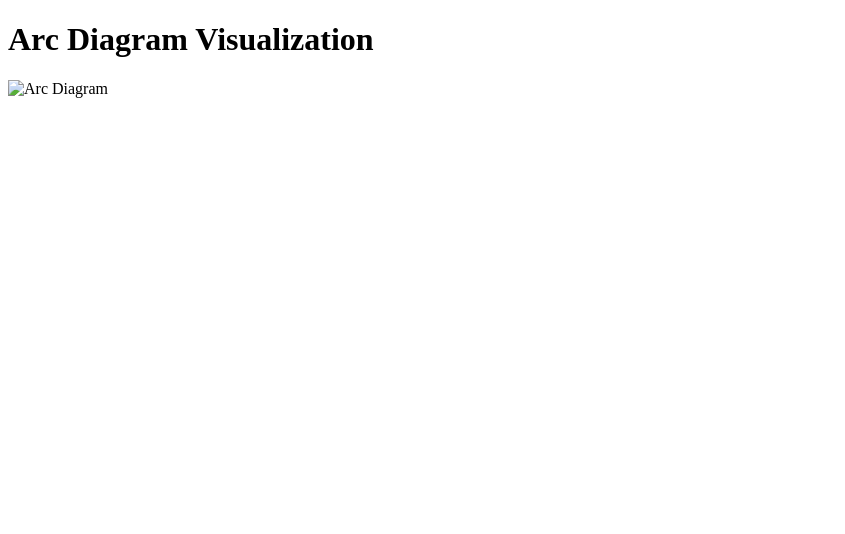
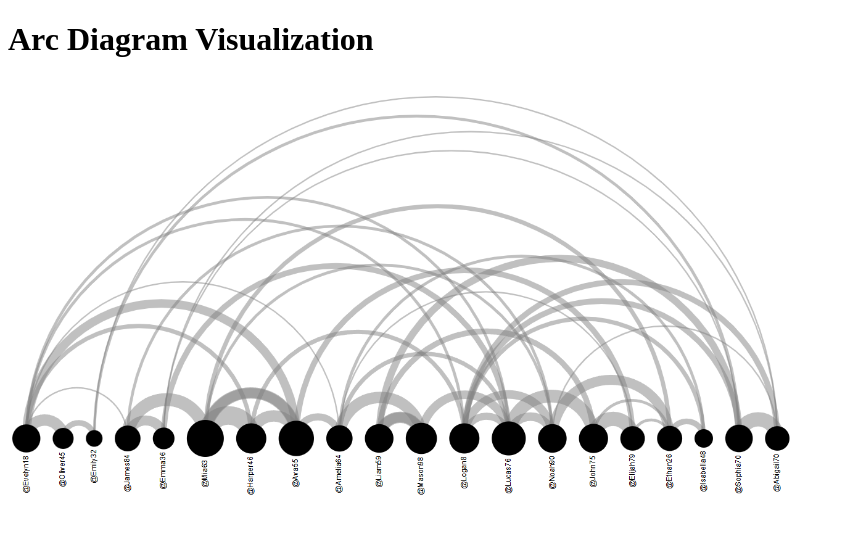
Before and after one commit to Sgranadal/ArcDiagram, a plain HTML site: page index.html in a window 1280 px wide. Shown: the whole page, without its empty margins (0-845 px from the left). Drawn offline with Linux system fonts and the light colour scheme.

Commit message:
Update index.html

```diff
--- a/index.html
+++ b/index.html
@@ -5,6 +5,6 @@
 </head>
 <body>
     <h1>Arc Diagram Visualization</h1>
-    <img src="images/ArcDiagram.PNG" alt="Arc Diagram" style="width:100%; max-width:800px;">
+    <img src="ArcDiagram.PNG" alt="Arc Diagram" style="width:100%; max-width:800px;">
 </body>
 </html>
```
